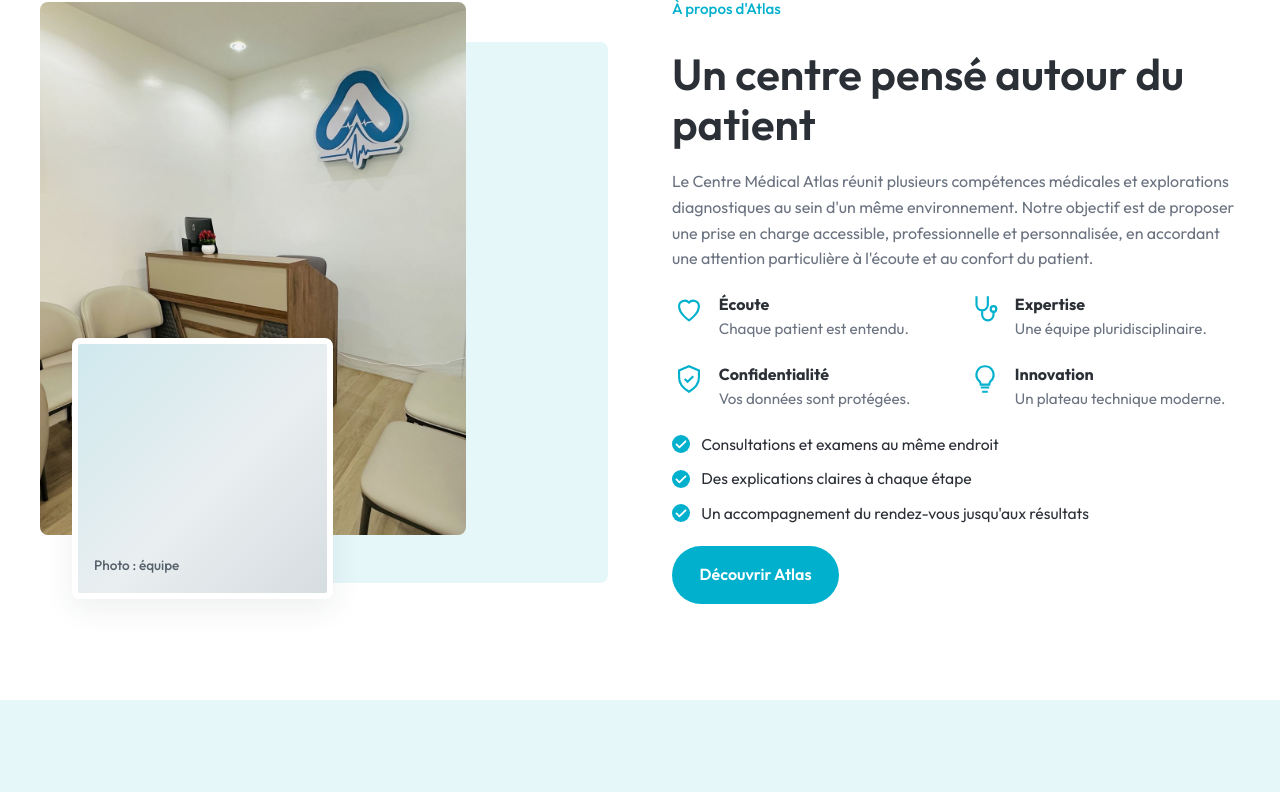
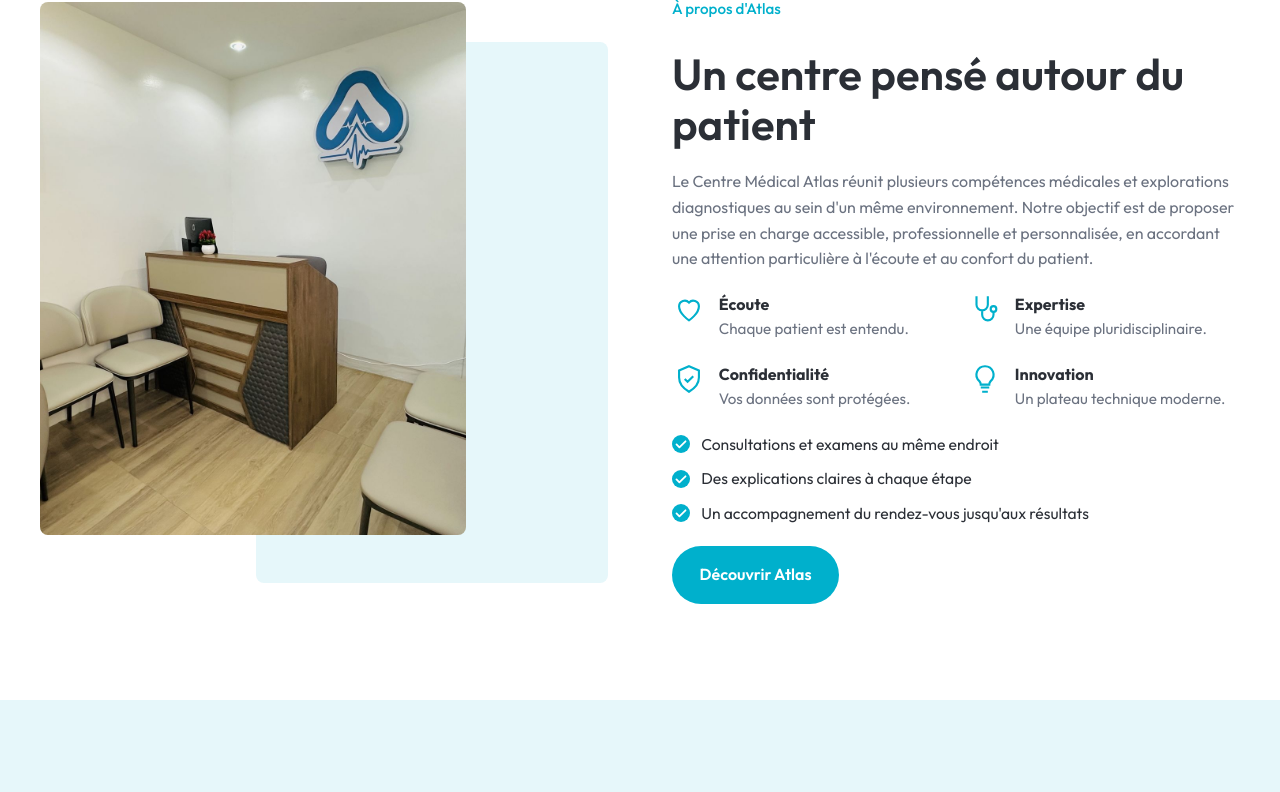
Before and after one commit to Doudida6/siteatlas, a WordPress theme: template wordpress/centre-atlas/front-page.php in a window 1280 px wide. Shown: the part 1047-1839 px from the top of the page. Run offline with PHP 8.4 and a stand-in for WordPress, Linux system fonts and the light colour scheme; the site name, menu and one post (Sample post) are stand-ins, and other content is empty; some libraries are stand-ins or nearby versions.

Commit message:
Accueil : retire la photo équipe du bloc À propos
Co-Authored-By: Claude Opus 5.5 <noreply@anthropic.com>
Claude-Session: https://claude.ai/code/session_01WMV7TTzHWSs8CoVZWNWm7p

```diff
--- a/maquette/index.html
+++ b/maquette/index.html
@@ -134,7 +134,6 @@
       <div class="container-large about_grid">
         <div class="collage reveal">
           <div class="collage_main photo-placeholder">Photo : réception / salle d'attente Atlas</div>
-          <div class="collage_small photo-placeholder">Photo : équipe</div>
         </div>
         <div class="about_content reveal">
           <span class="eyebrow2">À propos d'Atlas</span>
--- a/wordpress/centre-atlas/front-page.php
+++ b/wordpress/centre-atlas/front-page.php
@@ -51,7 +51,6 @@
       <div class="container-large about_grid">
         <div class="collage reveal">
           <div class="collage_main photo-placeholder<?php echo atlas_photo_class('accueil-photo-reception-salle-d-attente-atlas'); ?>"<?php echo atlas_photo_attr('accueil-photo-reception-salle-d-attente-atlas', 'Photo : réception / salle d\'attente Atlas'); ?>><?php atlas_photo_label('accueil-photo-reception-salle-d-attente-atlas', 'Photo : réception / salle d\'attente Atlas'); ?></div>
-          <div class="collage_small photo-placeholder<?php echo atlas_photo_class('accueil-photo-equipe'); ?>"<?php echo atlas_photo_attr('accueil-photo-equipe', 'Photo : équipe'); ?>><?php atlas_photo_label('accueil-photo-equipe', 'Photo : équipe'); ?></div>
         </div>
         <div class="about_content reveal">
           <span class="eyebrow2"><?php atlas_t('t28fe14a2'); ?></span>
--- a/wordpress/centre-atlas/inc/registry.php
+++ b/wordpress/centre-atlas/inc/registry.php
@@ -521,7 +521,6 @@ return [
         'cta-photo-accueil-du-centre-atlas' => ['cta', 'Photo : accueil du Centre Atlas'],
         'accueil-photo-accueil-espace-architectural-du-ce' => ['accueil', 'Photo : accueil / espace architectural du Centre Atlas'],
         'accueil-photo-reception-salle-d-attente-atlas' => ['accueil', 'Photo : réception / salle d\'attente Atlas'],
-        'accueil-photo-equipe' => ['accueil', 'Photo : équipe'],
         'accueil-photo-cabinet-de-consultation' => ['accueil', 'Photo : cabinet de consultation'],
         'accueil-photo-echographie' => ['accueil', 'Photo : échographie'],
         'accueil-apt-side' => ['accueil', 'Fond du bloc « Prenez rendez-vous »'],
```
